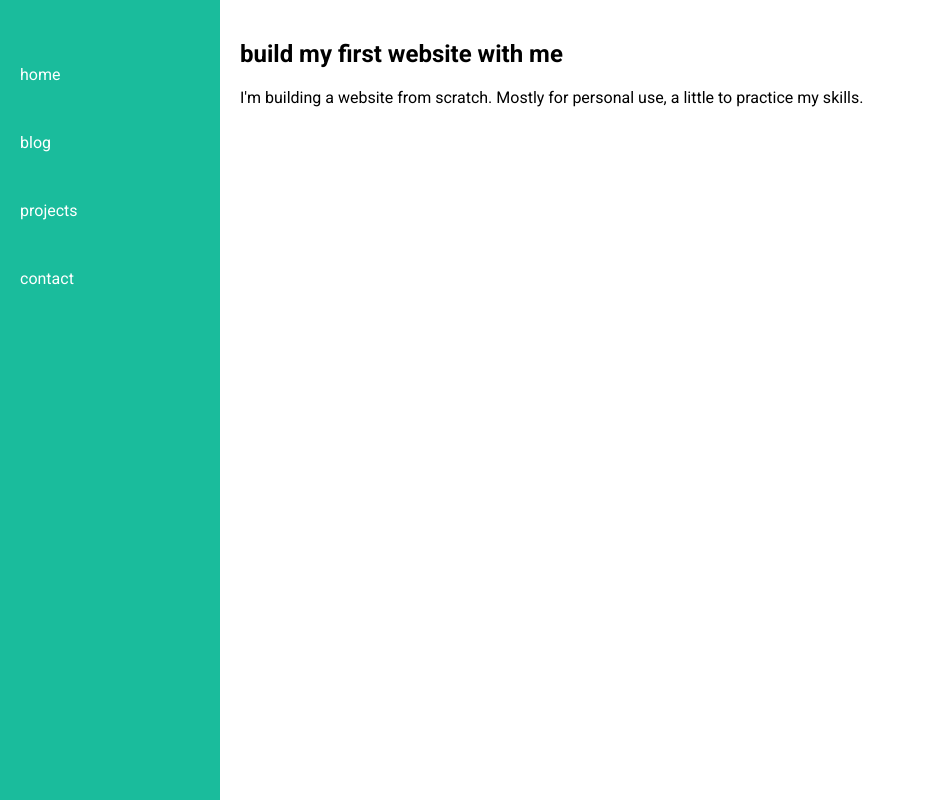
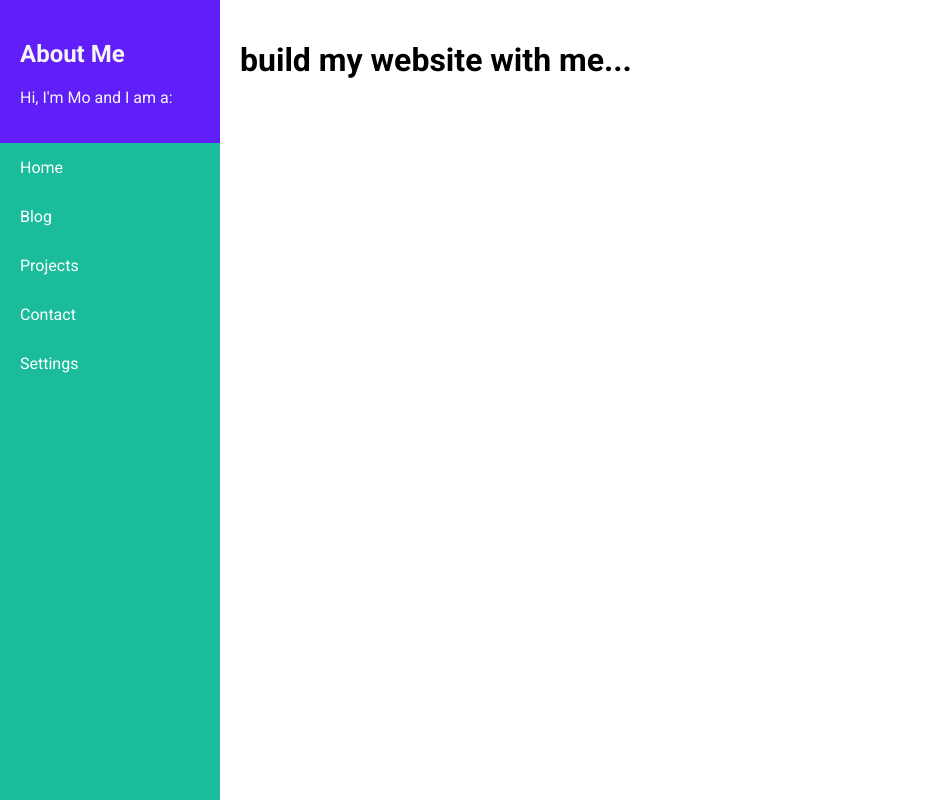
Before and after one commit to msmmomaz/Website, a plain HTML site: page index.html in a window 1280 px wide. Shown: the whole page, without its empty margins (0-926 px from the left). Drawn offline with Linux system fonts and the light colour scheme.

Commit message:
Added about me and side bar

```diff
--- a/index.html
+++ b/index.html
@@ -14,18 +14,26 @@
     <link rel="stylesheet" href="style.css">
 </head>
 <body>
+    <!-- Sidebar + About Me on the left -->
+    <div class="sidebar-container">
+        <div class="about-me">
+            <h2>About Me</h2>
+            <p>Hi, I'm Mo and I am a: </p>
+        </div>
+
+        <div class="sidebar">
+            <a href="index.html">Home</a>
+            <a href="blog.html">Blog</a>
+            <a href="projects.html">Projects</a>
+            <a href="contact.html">Contact</a>
+            <a href="settings.html">Settings</a>
+        </div>
+    </div>
+
+    <!-- Main content on the right -->
     <div class="content">
-    <!-- Homepage -->
-    <h2>build my first website with me</h2>
-    <p>I'm building a website from scratch. Mostly for personal use, a little to practice my skills.</p>
-    <a href="https://www.morganmaslow.com" target="_blank">
-    </div>
-    <!-- Sidebar Navigation -->
-    <div class="sidebar">
-        <a href="index.html">home</a><br>
-        <a href="blog.html">blog</a><br>
-        <a href="projects.html">projects</a><br>
-        <a href="contact.html">contact</a><br>
+        <title>Hello There!</title>
+        <h1>build my website with me...</h>
     </div>
 </body>
 </html>
--- a/style.css
+++ b/style.css
@@ -1,41 +1,49 @@
-body {
+html, body {
+    height: 100%;
     margin: 0;
     font-family: 'Roboto', sans-serif;
 }
 
-/* Sidebar with new background color */
+body {
+    display: flex;
+    flex-direction: row; /* sidebar left, content right */
+}
+
+/* Sidebar container holds About Me + Sidebar menu */
+.sidebar-container {
+    width: 220px;
+    display: flex;
+    flex-direction: column;
+    background-color: #1abc9c; /* sidebar menu background */
+}
+
+/* About Me section */
+.about-me {
+    background-color: #601EF9;
+    color: whitesmoke;
+    padding: 20px;
+}
+
+/* Sidebar navigation */
 .sidebar {
-    height: 100vh;            /* full height */
-    width: 220px;
-    position: fixed;           /* stay fixed on the left */
-    top: 0;
-    left: 0;
-    background-color: #1abc9c; /* <-- new sidebar color */
-    padding-top: 20px;
+    background-color: #1abc9c; /* sidebar menu background */
+    flex-grow: 1; /* fills remaining vertical space below About Me */
     display: flex;
     flex-direction: column;
 }
 
-.sidebar h2 {
-    color: #fff;
-    text-align: center;
-    margin-bottom: 20px;
-}
-
 .sidebar a {
     padding: 15px 20px;
+    color: white;
     text-decoration: none;
-    color: #fff;
-    display: block;
-    transition: background 0.3s;
 }
 
 .sidebar a:hover {
-    background-color: #16a085; /* slightly darker on hover */
+    background-color: #16a085;
 }
 
 /* Main content */
 .content {
-    margin-left: 220px;  /* same as sidebar width */
+    flex-grow: 1; /* take remaining horizontal space */
     padding: 20px;
 }
```
Also changed, not shown: settings.js (added).
